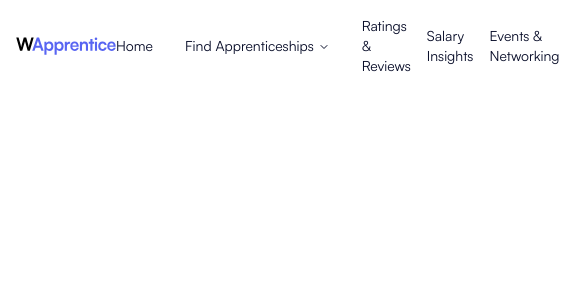
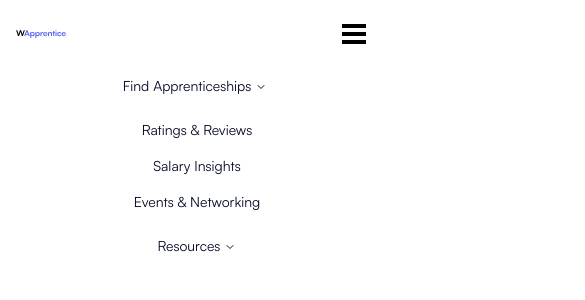
Before and after one commit to tobilobasalawu/WApprentice, a Next.js app: page / in a window 390 px wide. Shown: the top 300 px of the page, 585 px wide, since content can reach past the window. Built offline with nearby package versions, Linux system fonts and the light colour scheme.

Commit message:
completed navigation

```diff
--- a/package.json
+++ b/package.json
@@ -16,6 +16,7 @@
     "next": "15.1.5",
     "react": "^19.0.0",
     "react-dom": "^19.0.0",
+    "react-icons": "^5.4.0",
     "tailwind-merge": "^2.6.0",
     "tailwindcss-animate": "^1.0.7"
   },
--- a/src/components/Header.tsx
+++ b/src/components/Header.tsx
@@ -1,9 +1,9 @@
-'use client'
-import Image from "next/image";
-import * as React from "react"
-import Link from "next/link"
+'use client';
+import Image from 'next/image';
+import * as React from 'react';
+import { useState } from 'react';
 
-import { cn } from "@/lib/utils"
+import { cn } from '@/lib/utils';
 import {
   NavigationMenu,
   NavigationMenuContent,
@@ -11,56 +11,83 @@ import {
   NavigationMenuLink,
   NavigationMenuList,
   NavigationMenuTrigger,
-  navigationMenuTriggerStyle,
-} from "@/components/ui/navigation-menu"
-import Button from "./Button";
-
+} from '@/components/ui/navigation-menu';
+import Button from './Button';
 
 export default function Header() {
+  const [menuOpen, setMenuOpen] = useState(false);
 
-  const components:{title: string, description: string}[] = [{
+  const components = [
+    {
       title: 'CV Builder',
-    description: 'Craft the perfect CV with our intuitive builder designed to showcase your skills and experience',
-  },{
+      description:
+        'Craft the perfect CV with our intuitive builder designed to showcase your skills and experience',
+    },
+    {
       title: 'Assessment Practice',
-    description: 'Prepare for aptitude tests and interviews with practice materials that boost your confidence',
+      description:
+        'Prepare for aptitude tests and interviews with practice materials that boost your confidence',
     },
     {
       title: 'Interview Tips',
-    description: 'Master your interviews with expert advice, sample questions, and proven techniques',
-  },{
-    title: 'Focus Time Scheduler',
-    description: 'Stay productive by scheduling dedicated blocks of time to work on your applications',
+      description:
+        'Master your interviews with expert advice, sample questions, and proven techniques',
     },
     {
-    title: 'Networking Events',
-    description: 'Connect with employers, apprentices, and mentors at exclusive events designed to grow your opportunities.',
-  }]
+      title: 'Focus Time Scheduler',
+      description:
+        'Stay productive by scheduling dedicated blocks of time to work on your applications',
+    },
+  ];
 
-  const components2:{title: string, description: string}[] = [{
+  const components2 = [
+    {
       title: 'Application Tracker',
-    description: 'Monitor all your submitted applications in one place and stay updated on their status',
-  }]
+      description:
+        'Monitor all your submitted applications in one place and stay updated on their status',
+    },
+  ];
 
   return (
-    <div className="flex items-center justify-between p-4 text-primary">
-      <Image src="/logo.svg" alt="WApprentice" width={100} height={100} />
-      <NavigationMenu className="flex flex-row text-14 cursor-pointer">
-        <NavigationMenuList className="flex space-x-4">
+    <div className="flex flex-col lg:flex-row items-center justify-between p-4 text-primary cursor-pointer">
+      {/* Logo and Hamburger Icon */}
+      <div className="flex items-center justify-between w-full lg:w-auto">
+        <Image
+          src="/logo.svg"
+          alt="WApprentice"
+          width={100}
+          height={100}
+          className="max-w-[50px] h-auto lg:max-w-[100px]"
+        />
+        {/* Hamburger Icon for small devices */}
+        <button
+          className="block lg:hidden p-2 focus:outline-none"
+          onClick={() => setMenuOpen(!menuOpen)}
+        >
+          <div className="space-y-1">
+            <div className="h-1 w-6 bg-black"></div>
+            <div className="h-1 w-6 bg-black"></div>
+            <div className="h-1 w-6 bg-black"></div>
+          </div>
+        </button>
+      </div>
 
-          <NavigationMenuItem>
-            Home
-          </NavigationMenuItem>
-
+      {/* Normal Menu for Devices >= 1024px (lg) */}
+      <div
+        className={cn(
+          'w-full md:w-auto md:flex md:items-center md:justify-center',
+          menuOpen ? 'block' : 'hidden lg:block',
+          'flex items-center justify-center'
+        )}
+      >
+        <NavigationMenu className="flex flex-col items-start mt-4 lg:flex-row lg:space-x-8 lg:mt-0">
+          <NavigationMenuList className="flex flex-col lg:flex-row w-full lg:w-auto space-y-4 lg:space-y-0 lg:space-x-4">
             <NavigationMenuItem>
               <NavigationMenuTrigger>Find Apprenticeships</NavigationMenuTrigger>
               <NavigationMenuContent>
-              <ul className="grid w-[400px] gap-3 p-4 md:w-[500px] md:grid-cols-1 lg:w-[600px] ">
+                <ul className="grid gap-3 p-4 sm:w-[300px] lg:w-[500px] lg:grid-cols-1 xl:w-[600px]">
                   {components2.map((component) => (
-                  <ListItem
-                    key={component.title}
-                    title={component.title}
-                  >
+                    <ListItem key={component.title} title={component.title}>
                       {component.description}
                     </ListItem>
                   ))}
@@ -71,11 +98,9 @@ export default function Header() {
             <NavigationMenuItem>
               Ratings & Reviews
             </NavigationMenuItem>
-
             <NavigationMenuItem>
               Salary Insights
             </NavigationMenuItem>
-
             <NavigationMenuItem>
               Events & Networking
             </NavigationMenuItem>
@@ -83,30 +108,30 @@ export default function Header() {
             <NavigationMenuItem>
               <NavigationMenuTrigger>Resources</NavigationMenuTrigger>
               <NavigationMenuContent>
-              <ul className="grid w-[400px] gap-3 p-4 md:w-[500px] md:grid-cols-2 lg:w-[600px] ">
+                <ul className="grid gap-3 p-4 sm:w-[300px] lg:w-[500px] lg:grid-cols-2 xl:w-[600px]">
                   {components.map((component) => (
-                  <ListItem
-                    key={component.title}
-                    title={component.title}
-                  >
+                    <ListItem key={component.title} title={component.title}>
                       {component.description}
                     </ListItem>
                   ))}
                 </ul>
               </NavigationMenuContent>
             </NavigationMenuItem>
-
           </NavigationMenuList>
         </NavigationMenu>
+      </div>
 
-      <Button type={'primary'} text='Join the Waitlist'/>
+      {/* Button (Hidden on Small Screens) */}
+      <div className="hidden lg:block">
+        <Button type="primary" text="Join the Waitlist" />
+      </div>
     </div>
   );
 }
 
 const ListItem = React.forwardRef<
-  React.ElementRef<"a">,
-  React.ComponentPropsWithoutRef<"a">
+  React.ElementRef<'a'>,
+  React.ComponentPropsWithoutRef<'a'>
 >(({ className, title, children, ...props }, ref) => {
   return (
     <li>
@@ -114,7 +139,7 @@ const ListItem = React.forwardRef<
         <a
           ref={ref}
           className={cn(
-            "block select-none space-y-1 rounded-md p-3 leading-none no-underline outline-none transition-colors hover:bg-accent hover:text-accent-foreground focus:bg-accent focus:text-accent-foreground",
+            'block select-none space-y-1 rounded-md p-3 leading-none no-underline outline-none transition-colors hover:bg-accent hover:text-accent-foreground focus:bg-accent focus:text-accent-foreground',
             className
           )}
           {...props}
@@ -126,6 +151,6 @@ const ListItem = React.forwardRef<
         </a>
       </NavigationMenuLink>
     </li>
-  )
-})
-ListItem.displayName = "ListItem"
+  );
+});
+ListItem.displayName = 'ListItem';
```
Also changed, not shown: 1 other file (tests, documents, lock files or other folders). Lines whose indentation alone changed are shown as unchanged.
